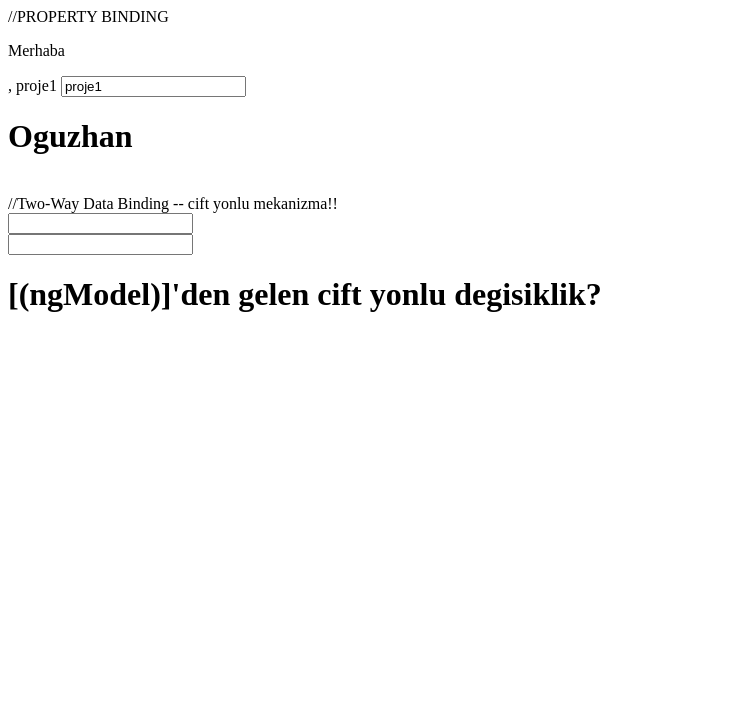
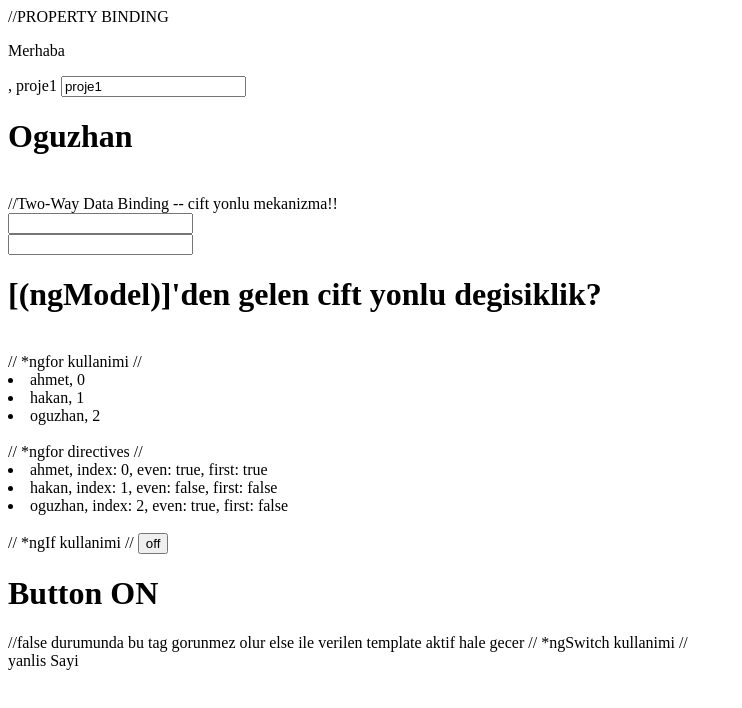
Before and after one commit to ouzymz/angular16-gyildiz, an Angular app in the folder proje1/: page / in a window 1280 px wide. Shown: the top 708 px of the page, without its empty margins (0-742 px from the left). Built offline with nearby package versions, Linux system fonts and the light colour scheme.

Commit message:
complete v6

```diff
--- a/proje1/src/app/app.component.ts
+++ b/proje1/src/app/app.component.ts
@@ -11,15 +11,55 @@ import { Component, Input } from '@angular/core';
     <app-home pageName="Oguzhan"></app-home>
     <br />
 
-
     //Two-Way Data Binding -- cift yonlu mekanizma!!
     <br />
     <input type="text" [(ngModel)]="name" />
     <br />
-    <input type="text" [(ngModel)]="name" (ngModelChange)="onChange($event)"/>
+    <input type="text" [(ngModel)]="name" (ngModelChange)="onChange($event)" />
     <h1>[(ngModel)]'den gelen cift yonlu degisiklik?</h1>
     <br />
     {{ name }}
+
+    // *ngfor kullanimi //
+    <br />
+    <li *ngFor="let name of names; index as i">{{ name }}, {{ i }}</li>
+    <br />
+    // *ngfor directives //
+    <br />
+    <li
+      *ngFor="
+        let name of names;
+        let i = index;
+        let isFirst = first;
+        let isEven = even
+      "
+    >
+      {{ name }}, index: {{ i }}, even: {{ isEven }}, first: {{ isFirst }}
+    </li>
+    <br />
+
+    // *ngIf kullanimi //
+    <button (click)="changeVisibility($event)">off</button>
+    <h1 #visibleContent *ngIf="visible; else elseContent">Button ON</h1>
+    //false durumunda bu tag gorunmez olur else ile verilen template aktif hale
+    gecer
+    <ng-template #elseContent>
+      <h1 #visibleContent *ngIf="!visible; else trueContent">
+        Button OFF
+      </h1></ng-template
+    >
+    <ng-template #trueContent
+      ><h1 #visibleContent *ngIf="visible; else elseContent">
+        Button OFF
+      </h1></ng-template
+    >
+
+    // *ngSwitch kullanimi //
+
+    <div [ngSwitch]="selectedNumber">
+       <div *ngSwitchCase="1">Dogru Sayi</div> <div *ngSwitchCase="2">yanlis Sayi</div>
+       <div *ngSwitchDefault>Hicbiri</div>
+      </div>
   `,
 
   styleUrls: ['./app.component.scss'], //style klasorunu hedefleyen
@@ -29,8 +69,20 @@ export class AppComponent {
   title = 'proje1';
   name: string;
 
-  onChange($event){
+  names: string[] = ['ahmet', 'hakan', 'oguzhan'];
+
+  visible: boolean = true;
+
+  selectedNumber:  number =2;
+
+
+
+  changeVisibility($event) {
+    this.visible ? (this.visible = false) : (this.visible = true);
+    console.log(this.visible);
+  }
+
+  onChange($event) {
     console.log(`on change event triggered!`);
-
   }
 }
```
